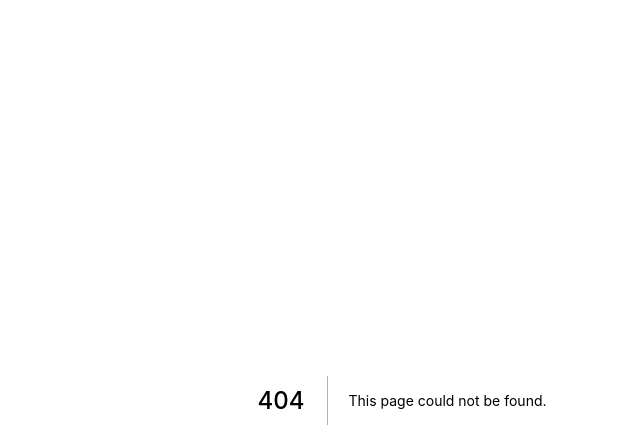
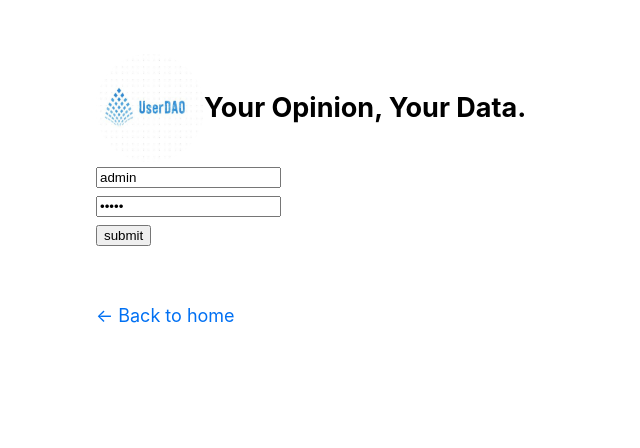
Before and after one commit to rd123myb/UserDAO, a Next.js app: page /account/create-account in a window 1280 px wide. Before the commit this address had no page. Shown: the top 448 px of the page, without its empty margins (238-878 px from the left). Built offline with nearby package versions, Linux system fonts and the light colour scheme.

Commit message:
auth page, rng ts, babel, JWT

```diff
--- /dev/null
+++ b/pages/account/create-account.js
@@ -0,0 +1,23 @@
+import Layout from "../../components/layout.js"
+
+export default function CreateAccount () {
+
+    return(
+        <Layout>
+        <div>
+            <form method="POST" action='/api/login'>
+
+                <input type='text' value='admin'/>
+                <br/>
+                <input type='password' value='admin'/>
+                <br/>
+                <input type='submit' value='submit'/>
+
+            </form>
+        </div>
+        </Layout>
+
+    )
+
+
+}
```
Also changed, not shown: helpers/random-number.ts (added, +9 -0 lines), package.json (+7 -0 lines), pages/account/login.js (added), 2 other files (tests, documents, lock files or other folders).
